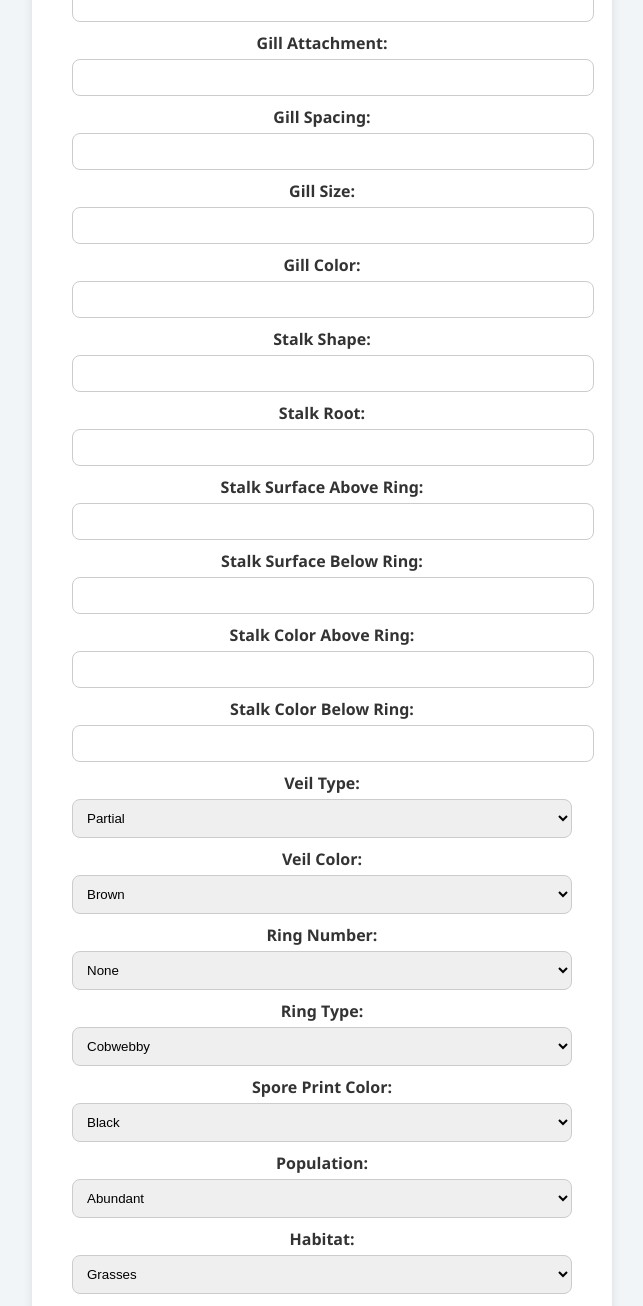
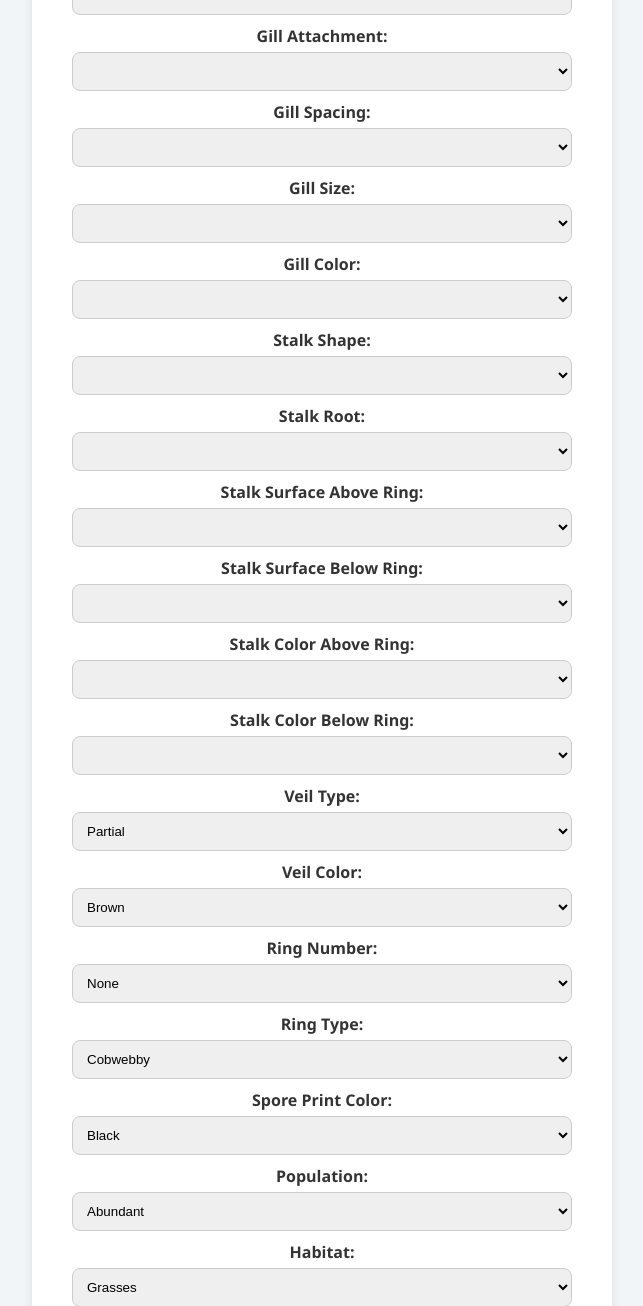
Before and after one commit to andib01/DAT158-ML-assignment-2-Project-work, a Flask app: page / in a window 1280 px wide. Shown: the top 1306 px of the page, without its empty margins (318-961 px from the left). Run offline with Flask 3, Linux system fonts and the light colour scheme; lists and menus that the app fills with data are empty; parts of the project's set-up code (start-up, migrations or seed data) failed here and were passed over.

Commit message:
halfway there

```diff
--- a/templates/index.html
+++ b/templates/index.html
@@ -12,42 +12,104 @@
     <form method="POST">
       <label>Cap Shape:</label>
       <select id = "cap-shape" name="cap-shape" required>
-         <option value = "c"> conical</option>
-         <option value = "x"> convex</option>
-         <option value = "f"> flat</option>
-         <option value = "k"> knobbed</option>
-         <option value = "s"> sunken</option>
+         <option value = "c"> conical </option>
+         <option value = "x"> convex </option>
+         <option value = "f"> flat </option>
+         <option value = "k"> knobbed </option>
+         <option value = "s"> sunken </option>
         </select>
+
       <label>Cap Surface:</label>
       <select id="text" name="cap-surface" required>
+        <option value = "f"> fibrous </option>
+        <option value = "g"> grooves </option>
+        <option value = "y"> scaly </option>
+        <option value = "s"> smooth </option>
+      </select>
+
+      <label>Cap Color:</label>
+      <select id="text" name="cap-color" required>
+        <option value = "n"> brown </option>
+        <option value = "b"> buff </option>
+        <option value = "c"> cinnamon </option>
+        <option value = "g"> gray </option>
+        <option value = "r"> green </option>
+        <option value = "p"> pink </option>
+        <option value = "u"> purple </option>
+        <option value = "e"> red </option>
+        <option value = "w"> white </option>
+        <option value = "y"> yellow </option>
+      </select>
+
+      <label>Bruises:</label>
+      <select id="text" name="bruises" required>
+        <option value = "t"> bruises </option>
+        <option value = "f">no </option>
+      </select>
+
+      <label>Odor:</label>
+      <select type="text" name="odor" required>
+        <option value = "a"> almond </option>
+        <option value = "l"> anise </option>
+        <option value = "c"> creosote </option>
+        <option value = "y"> fishy </option>
+        <option value = "m"> musty </option>
+        <option value = "none"> n </option>
+        <option value = "p"> pungent </option>
+        <option value = "s"> spicy </option>
+        </select>
+
+      <label>Gill Attachment:</label>
+      <select type="text" name="gill-attachment" required>
 
       </select>
-      <label>Cap Color:</label>
-      <input type="text" name="cap-color" required>
-      <label>Bruises:</label>
-      <input type="text" name="bruises" required>
-      <label>Odor:</label>
-      <input type="text" name="odor" required>
-      <label>Gill Attachment:</label>
-      <input type="text" name="gill-attachment" required>
+
       <label>Gill Spacing:</label>
-      <input type="text" name="gill-spacing" required>
+      <select type="text" name="gill-spacing" required>
+
+      </select>
+
       <label>Gill Size:</label>
-      <input type="text" name="gill-size" required>
+      <select type="text" name="gill-size" required>
+
+      </select>
+
       <label>Gill Color:</label>
-      <input type="text" name="gill-color" required>
+      <select type="text" name="gill-color" required>
+
+
+      </select>
+
       <label>Stalk Shape:</label>
-      <input type="text" name="stalk-shape" required>
+      <select type="text" name="stalk-shape" required>
+
+      </select>
+
       <label>Stalk Root:</label>
-      <input type="text" name="stalk-root" required>
+      <select type="text" name="stalk-root" required>
+
+      </select>
+
       <label>Stalk Surface Above Ring:</label>
-      <input type="text" name="stalk-surface-above-ring" required>
+      <select type="text" name="stalk-surface-above-ring" required>
+
+      </select>
+
       <label>Stalk Surface Below Ring:</label>
-      <input type="text" name="stalk-surface-below-ring" required>
+      <select type="text" name="stalk-surface-below-ring" required>
+
+      </select>
+
       <label>Stalk Color Above Ring:</label>
-      <input type="text" name="stalk-surface-above-ring" required>
+      <select type="text" name="stalk-surface-above-ring" required>
+
+      </select>
+
       <label>Stalk Color Below Ring:</label>
-      <input type="text" name="stalk-surface-below-ring" required>
+      <select type="text" name="stalk-surface-below-ring" required>
+
+      </select>
+
       <label>Veil Type:</label>
       <select id = "veil-type" name="veil-type" required>
          <option value = "p"> Partial</option>
```
